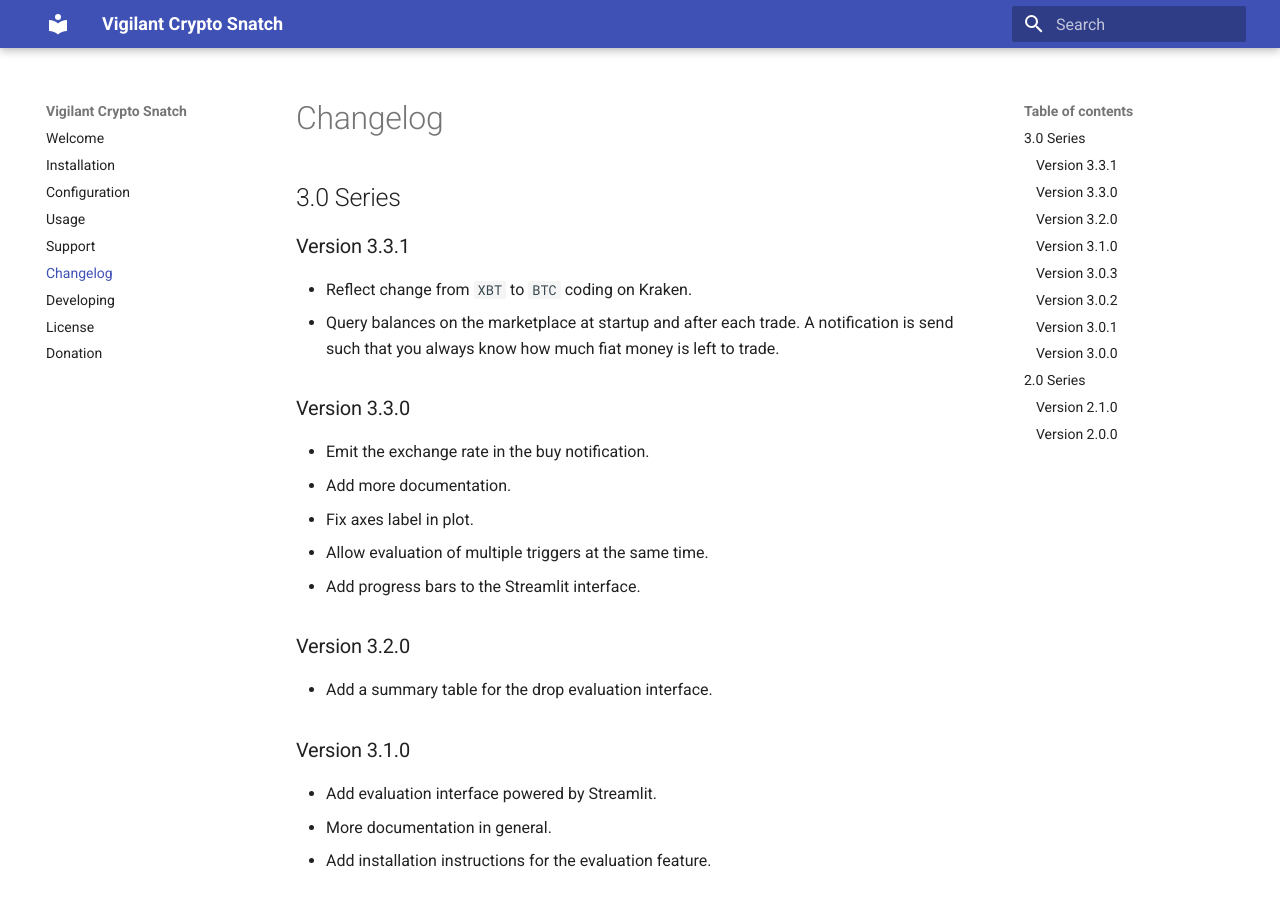
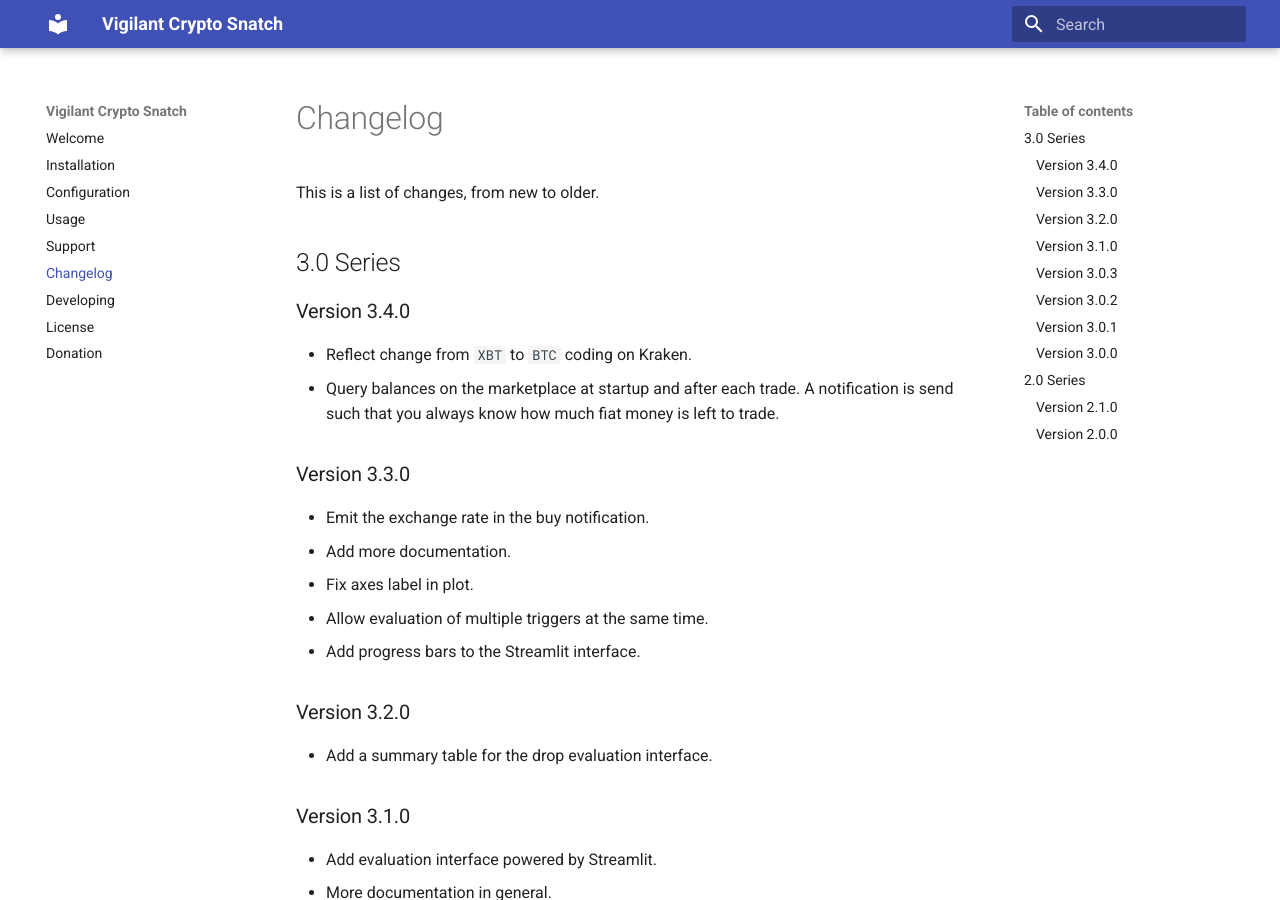
Before and after one commit to martin-ueding/vigilant-crypto-snatch, an MkDocs documentation site: the page built from docs/changelog.md, in a window 1280 px wide and 900 px high. Built offline with MkDocs 1.6.1 and Material for MkDocs 9.7.7, drawn with Linux system fonts in a browser that asks for light colours.

Commit message:
Update changelog

```diff
--- a/docs/changelog.md
+++ b/docs/changelog.md
@@ -1,8 +1,10 @@
 # Changelog
+
+This is a list of changes, from new to older.
 
 ## 3.0 Series
 
-### Version 3.3.1
+### Version 3.4.0
 
 - Reflect change from `XBT` to `BTC` coding on Kraken.
 - Query balances on the marketplace at startup and after each trade. A notification is send such that you always know how much fiat money is left to trade.
```
